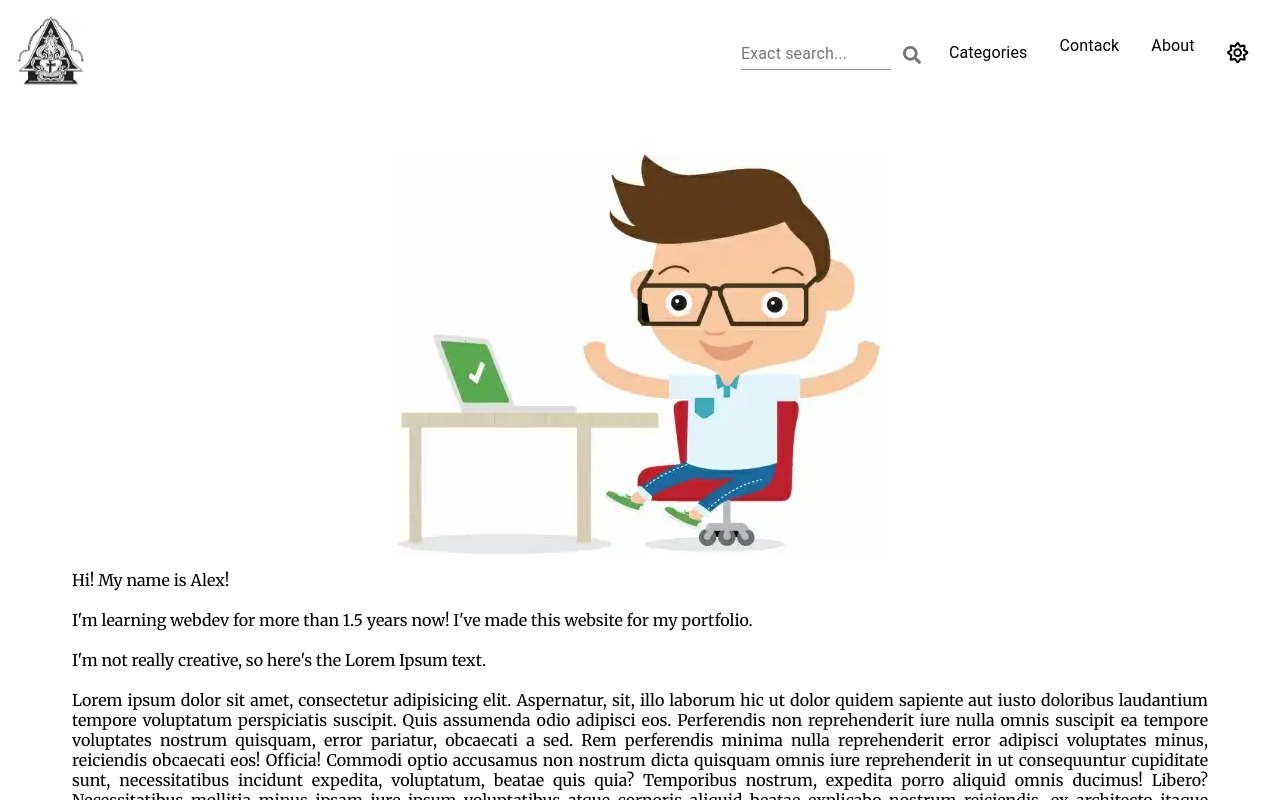
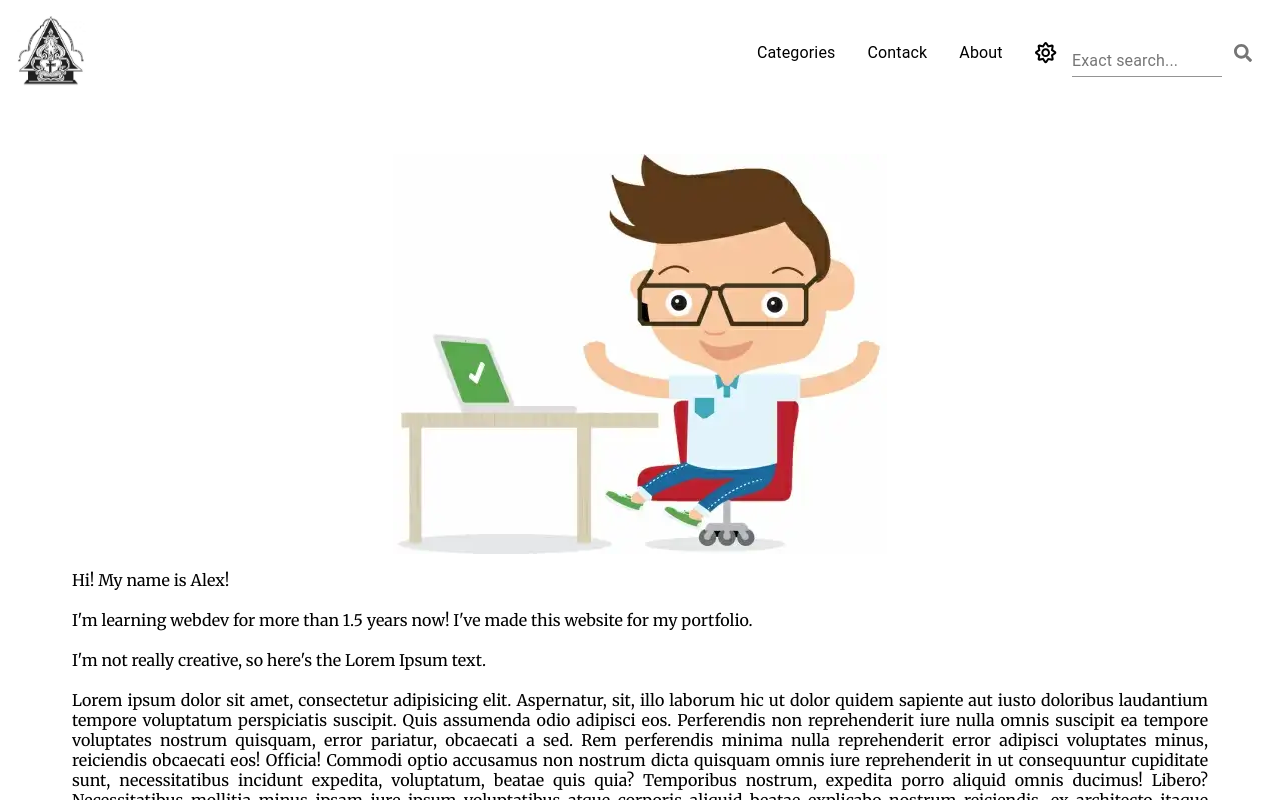
Before and after one commit to Julius-745/gkjwpro, a Next.js app: page /about in a window 1280 px wide. Shown: the top 800 px of the page. Built offline with nearby package versions, Linux system fonts and the light colour scheme; no server answers.

Commit message:
header fixed

```diff
--- a/components/header/SearchBar.js
+++ b/components/header/SearchBar.js
@@ -111,17 +111,7 @@ export default function SearchBar() {
 }
 
 const FormSearchBar = styled.form`
-  margin: 0 0 .5em 0;
   display: flex;
-  > :first-child {
-    width: 109px !important;
-    > div > div {
-      padding-right: 0 !important;
-    }
-  }
-  > :nth-child(2) {
-    margin-top: .5em;
-  }
 
   @media only screen and (min-width: 768px) {
     > :first-child {
@@ -129,7 +119,4 @@ const FormSearchBar = styled.form`
     }
   }
 
-  @media only screen and (min-width: 1024px) {
-    margin-left: 275px;
-  }
 `
--- a/components/header/UsualMenu.js
+++ b/components/header/UsualMenu.js
@@ -3,12 +3,10 @@ import ListItem from '@material-ui/core/ListItem'
 import ListItemText from '@material-ui/core/ListItemText'
 import Collapse from '@material-ui/core/Collapse'
 import Chip from '@material-ui/core/Chip'
-import ExpandLess from '@material-ui/icons/ExpandLess'
-import ExpandMore from '@material-ui/icons/ExpandMore'
 import styled from 'styled-components'
 import Link from 'next/link'
 import { FontAwesomeIcon } from '@fortawesome/react-fontawesome'
-import { faMoon, faVolumeUp, faVolumeMute } from '@fortawesome/free-solid-svg-icons'
+import { faMoon } from '@fortawesome/free-solid-svg-icons'
 import { faSun } from '@fortawesome/free-regular-svg-icons'
 import Context from '../../context'
 import { useState, useContext } from 'react'
@@ -22,7 +20,6 @@ export default function UsualMenu({ isMenuOpen, setIsMenuOpen, data, error }) {
 
   return (
     <ListUsualMenu component="nav" aria-label="secondary mailbox folders">
-      <SearchBar />
       <ListItem button onClick={() => setIsMenuOpen(!isMenuOpen)} className={`${isMenuOpen ? 'underscored' : ''}`}>
         <ListItemText primary="Categories" />
       </ListItem>
@@ -117,6 +114,7 @@ export default function UsualMenu({ isMenuOpen, setIsMenuOpen, data, error }) {
           )
         }
       </ListItem>
+      <SearchBar />
     </ListUsualMenu>
   )
 }
```
Also changed, not shown: components/header/HamburgerMenu.js (line endings or trailing spaces).
